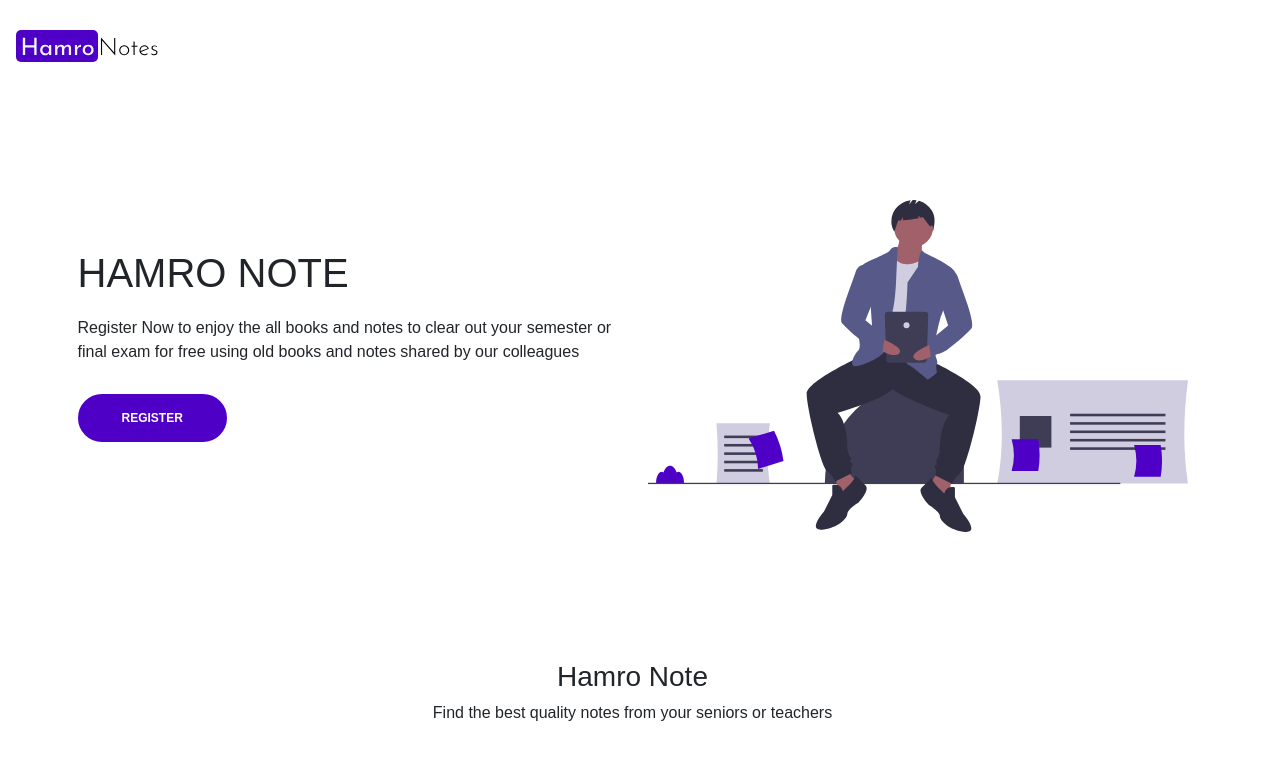
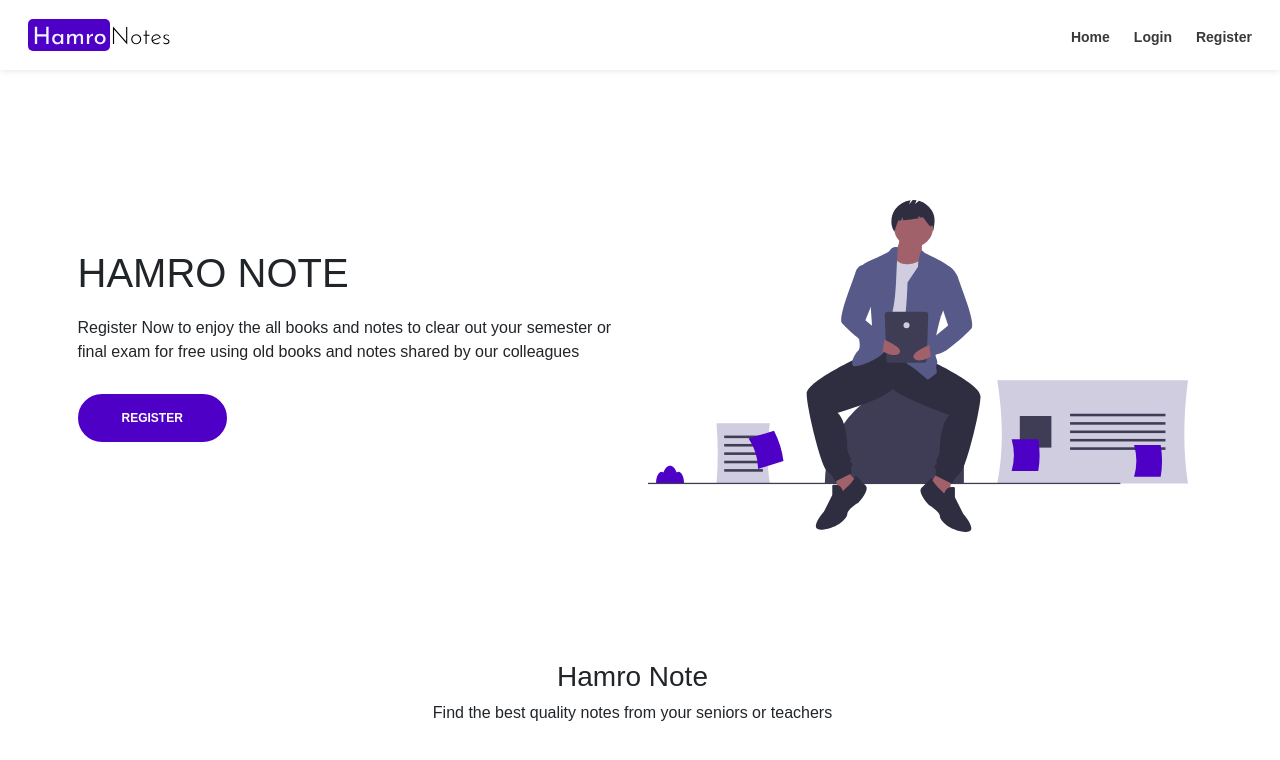
Before and after one commit to rajeshpandey2053/iw-major, a React (Create React App) app: page / in a window 1280 px wide. Shown: the top 760 px of the page. Built offline with nearby package versions, Linux system fonts and the light colour scheme.

Commit message:
feat: scss for navbar

```diff
--- a/src/components/Navbar/navbar.scss
+++ b/src/components/Navbar/navbar.scss
@@ -1,55 +1,55 @@
-nav.nav-main-wrapper {
-  background: #fdfdfd;
-  padding: 8px;
-  display: flex;
-  align-items: center;
-  justify-content: center;
-  border-bottom: 1px solid #d7d7d7;
-  box-shadow: 0 0 5px #d7d7d7 ;
-  position: absolute;
-  right: 0;
-  left: 0;
-  top: 0;
-  z-index: 999;
 
-  .navbar-container {
-    display: flex;
-    align-items: center;
-    justify-content: space-between;
+.navbar-custom {
+	background-color: #fff;
+	box-shadow: 0 0.0625rem 0.375rem 0 rgba(0, 0, 0, 0.1);
+	font: 600 0.875rem/0.875rem "Raleway", sans-serif;
+  transition: all 0.2s;
+  margin: auto;
 
-    div a .logo{
-      height: 35px;
+  .navbar-brand.logo-image img {
+    width: 10.4375rem;
+	  height: 2rem;
+  }
+
+  .navbar-brand.logo-text {
+    font: 600 2rem/1.5rem "Raleway", sans-serif;
+    color: #393939;
+    text-decoration: none;
+  }
+
+  .nav-item {
+    .nav-link {
+      padding: 0.625rem 0.75rem 0.625rem 0.75rem;
+      color: #393939;
+      text-decoration: none;
+      transition: all 0.2s ease;
+
+      &:hover {
+        color: #fff;
+        background-color: #4f00c7;
+      }
     }
+  }
 
-    .nav-bar-links {
-      display: flex;
-      align-items: center;
-      justify-content: center;
-      margin-bottom: 0;
+  .navbar-nav {
+    margin-top: 0.75rem;
+    margin-bottom: 0.5rem;
+  }
+}
 
 
 
-      li.link {
-        display: block;
 
-        & * {
-          display: block;
-          text-decoration: none;
-          font-size: 16px;
-          color: #6600fc;
-          padding: 10px;
-
-          &:hover {
-            color: #4f03bf;
-            text-decoration: underline;
-          }
-        }
-
-      }
-    }
-  }
+.navbar-custom .social-icons {
+	display: none;
 }
 
-.login-register {
+.navbar-custom .navbar-toggler {
+	border: none;
+	color: #393939;
+	font-size: 2rem;
+}
+
+.no-login {
   display: flex;
 }
```
